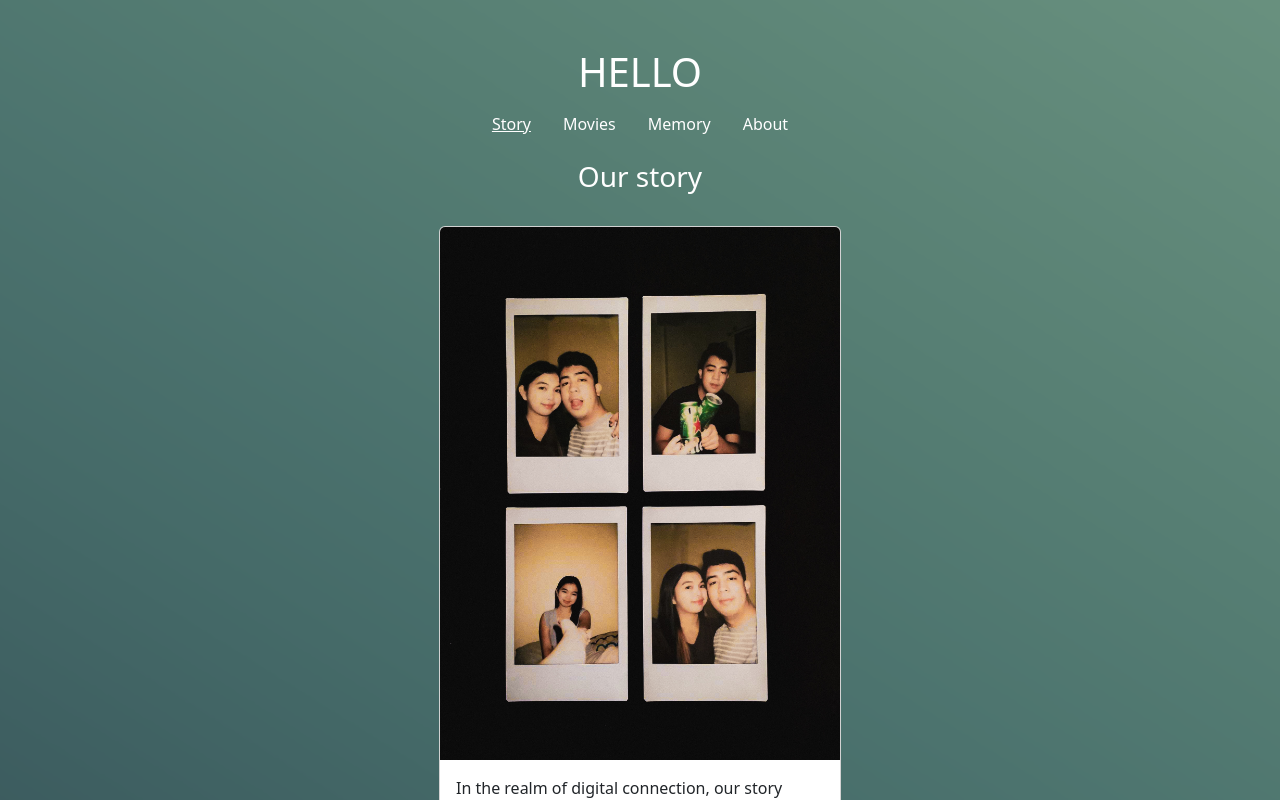
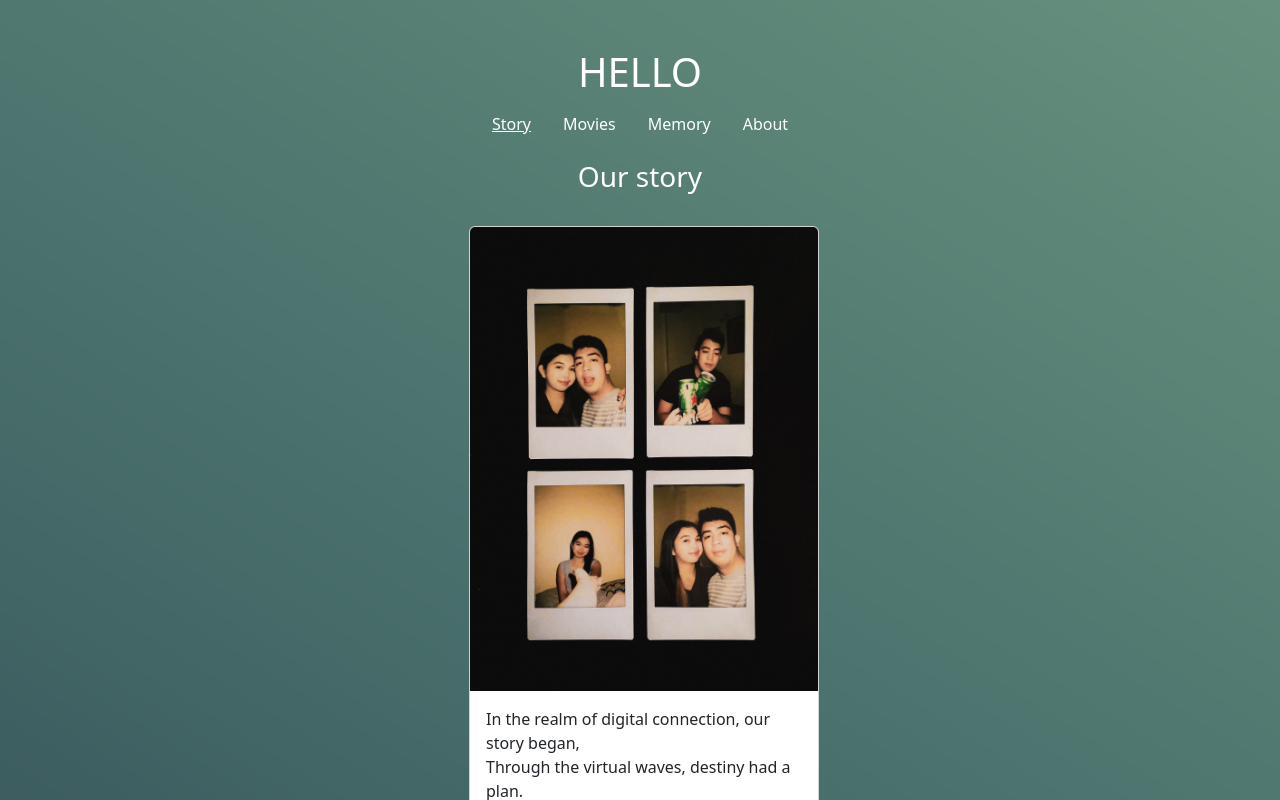
Before and after one commit to CodeGrinder123/anniversary, a Vue app: page / in a window 1280 px wide. Shown: the top 800 px of the page. Built offline with nearby package versions, Linux system fonts and the light colour scheme.

Commit message:
Fixed margins | Replaced favicon

```diff
--- a/src/views/IndexPage.vue
+++ b/src/views/IndexPage.vue
@@ -20,9 +20,14 @@
     </div>
 
     <h3 class="text-center text-white pt-3 pb-4">Our story</h3>
-    <div class="d-flex justify-content-center align-items-center ps-5 pe-5">
+    <div class="container-fluid">
+      <div class="ms-2">
+        <div class="d-flex justify-content-center align-items-center pb-3">
+          <div class="row">
+            <div class="col"></div>
+              <div class="col">
                 <div v-if="fetched_num == 1">
-        <div class="card mb-3" style="width: 402px;">
+                  <div class="card mb-3" style="width: 350px;">
                     <img src="../assets/4-pcs-instax.jpg" class="custom-img"/>
                     <div class="card-body">
                       <p class="card-text">
@@ -36,7 +41,7 @@
                 </div>
 
                 <div v-else-if="fetched_num == 2">
-        <div class="card mb-3" style="width: 402px;">
+                  <div class="card mb-3" style="width: 350px;">
                     <img src="../assets/car_maroon.jpeg" class="custom-img"/>
                     <div class="card-body">
                       <p class="card-text">
@@ -50,7 +55,7 @@
                 </div>
 
                 <div v-else-if="fetched_num == 3">
-        <div class="card mb-3" style="width: 402px;">
+                  <div class="card mb-3" style="width: 350px;">
                     <img src="../assets/powerpuff_vc.jpeg" class="custom-img"/>
                     <div class="card-body">
                       <p class="card-text">
@@ -64,7 +69,7 @@
                 </div>
 
                 <div v-else-if="fetched_num == 4">
-        <div class="card mb-3" style="width: 402px;">
+                  <div class="card mb-3" style="width: 350px;">
                     <img src="../assets/car_face_squeez.jpeg" class="custom-img"/>
                     <div class="card-body">
                       <p class="card-text">
@@ -78,7 +83,7 @@
                 </div>
 
                 <div v-else-if="fetched_num == 5">
-        <div class="card mb-3" style="width: 402px;">
+                  <div class="card mb-3" style="width: 350px;">
                     <img src="../assets/IMG_20220919_163944_055.webp" class="custom-img"/>
                     <div class="card-body">
                       <p class="card-text">
@@ -92,7 +97,7 @@
                 </div>
 
                 <div v-else-if="fetched_num == 6">
-        <div class="card mb-3" style="width: 402px;">
+                  <div class="card mb-3" style="width: 350px;">
                     <img src="../assets/mirror_shot.jpg" class="custom-img"/>
                     <div class="card-body">
                       <p class="card-text">
@@ -106,7 +111,7 @@
                 </div>
 
                 <div v-else-if="fetched_num == 7">
-        <div class="card mb-3" style="width: 402px;">
+                  <div class="card mb-3" style="width: 350px;">
                     <img src="../assets/col_car.jpeg" class="custom-img"/>
                     <div class="card-body">
                       <p class="card-text">
@@ -120,7 +125,7 @@
                 </div>
 
                 <div v-else-if="fetched_num == 8">
-        <div class="card mb-3" style="width: 402px;">
+                  <div class="card mb-3" style="width: 350px;">
                     <img src="../assets/col_pics.jpeg" class="custom-img"/>
                     <div class="card-body">
                       <p class="card-text">
@@ -129,6 +134,11 @@
                         Happy anniversary, my love, forever we'll be, <br>
                         Through the highs and lows, a love story, just you and me.
                       </p>
+                    </div>
+                  </div>
+                </div>
+              </div>
+            <div class="col"></div>
           </div>
         </div>
       </div>
--- a/src/views/TicketsPage.vue
+++ b/src/views/TicketsPage.vue
@@ -20,10 +20,13 @@
         </div>
 
         <h3 class="text-center text-white pt-3 pb-4">Movies</h3>
+        <div class="container-fluid">
+            <div class="ms-4 me-3">
                 <div class="container d-flex justify-content-center align-items-center pb-3">
                     <div class="row">
+                        <div class="col"></div>
                         <div class="col">
-                    <div class="card mb-3" style="width: 402px;">
+                            <div class="card mb-3" style="width: 300px;">
                                 <img src="../assets/movie_poster.jpg" class="custom-img"/>
                                 <div class="card-body">
                                     <h5 class="card-title">Special title treatment</h5>
@@ -38,7 +41,7 @@
                             </div>
                         </div>
                         <div class="col">
-                    <div class="card mb-3" style="width: 402px;">
+                            <div class="card mb-3" style="width: 300px;">
                                 <img src="../assets/movie_poster.jpg" class="custom-img"/>
                                 <div class="card-body">
                                     <h5 class="card-title">Special title treatment</h5>
@@ -50,6 +53,9 @@
                                     </p>
                                     <a href="#" class="btn btn-primary">Book a reservation</a>
                                 </div>
+                            </div>
+                        </div>
+                        <div class="col"></div>
                     </div>
                 </div>
             </div>
```
Also changed, not shown: 1 other file (tests, documents, lock files or other folders). Lines whose indentation alone changed are shown as unchanged.
